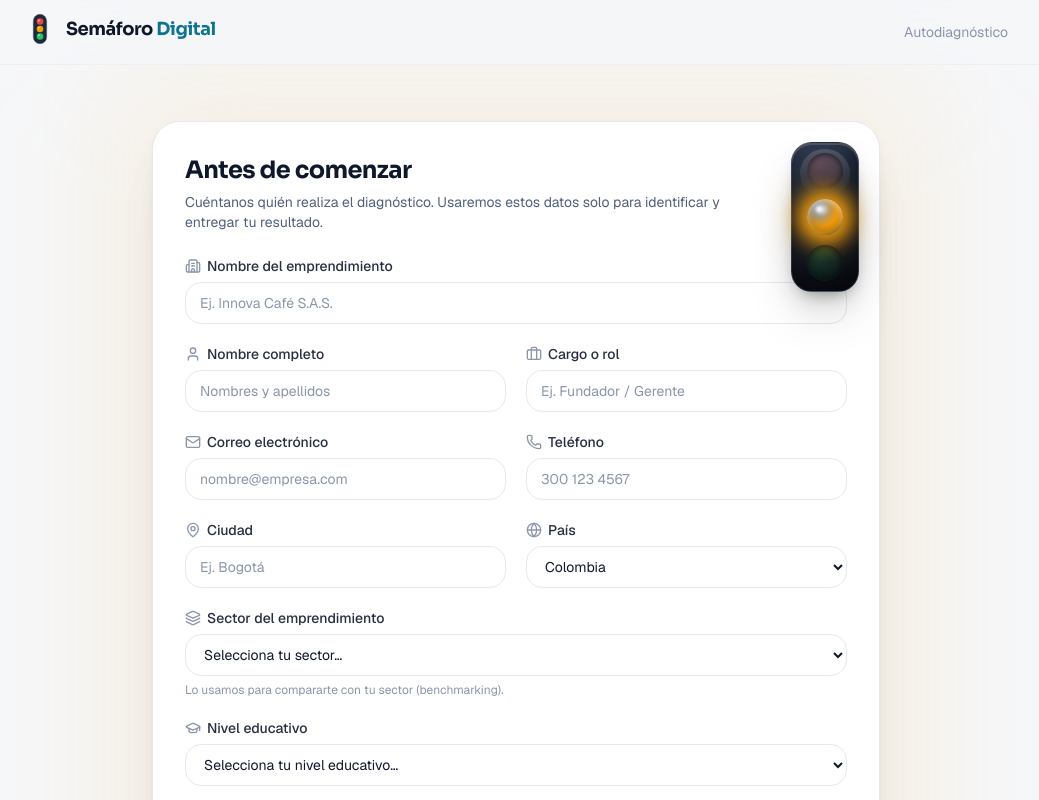
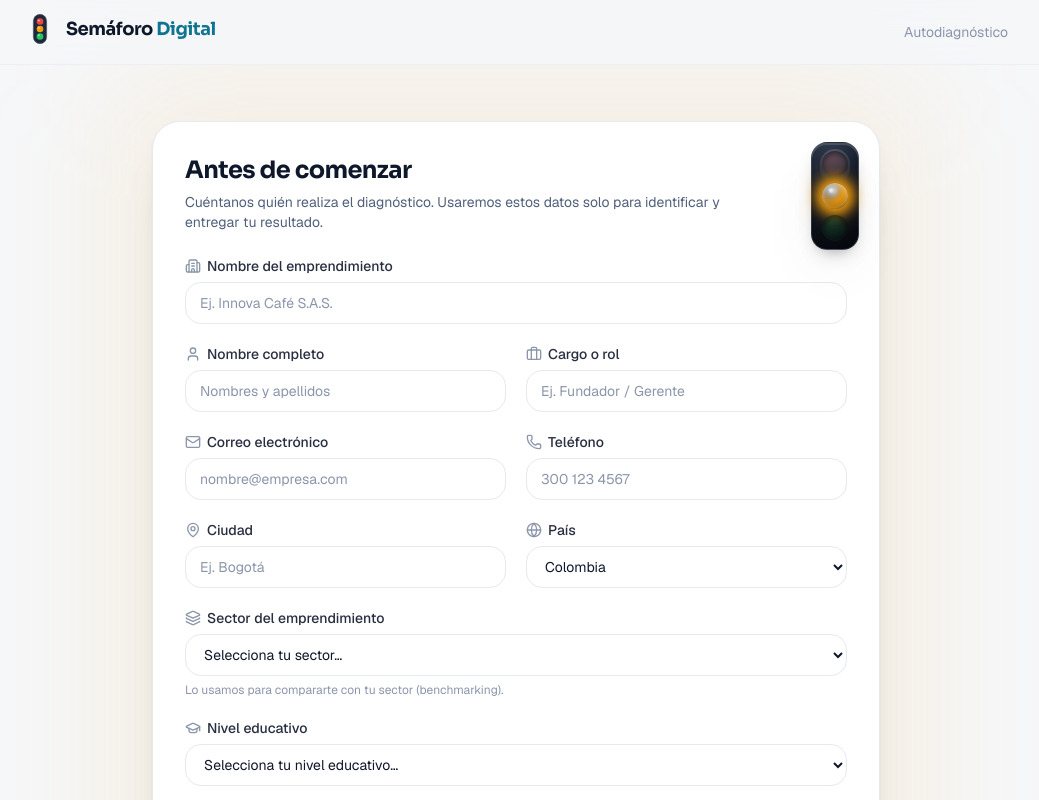
Before and after one commit to Angelsistemas7/radar-digital, a Next.js app: page /diagnostico in a window 1280 px wide. Shown: the top 800 px of the page, without its empty margins (124-1163 px from the left). Built offline with nearby package versions, Linux system fonts and the light colour scheme.

Commit message:
feat: latido en resultados, fade hero, semáforo xs en formulario

```diff
--- a/src/components/assessment/onboarding-form.tsx
+++ b/src/components/assessment/onboarding-form.tsx
@@ -92,7 +92,7 @@ export function OnboardingForm({
       >
         {/* semáforo de estado en la esquina superior derecha */}
         <div className="absolute right-4 top-4 sm:right-5 sm:top-5">
-          <Semaforo active={stateIdx} color={stateColor} size="sm" />
+          <Semaforo active={stateIdx} color={stateColor} size="xs" />
         </div>
 
         <div className="mb-6 pr-[76px] sm:pr-24">
--- a/src/components/landing/hero.tsx
+++ b/src/components/landing/hero.tsx
@@ -154,6 +154,8 @@ export function Hero() {
           </motion.div>
         </motion.div>
       </div>
+      {/* fade al fondo de la página para suavizar el corte con la sección siguiente */}
+      <div className="pointer-events-none absolute inset-x-0 bottom-0 h-32 bg-gradient-to-t from-background to-transparent" />
     </section>
   );
 }
--- a/src/components/results/result-view.tsx
+++ b/src/components/results/result-view.tsx
@@ -216,7 +216,7 @@ export function ResultView({
           <div className="relative grid items-center gap-8 lg:grid-cols-[auto_1fr]">
             {/* left: big gradual traffic light + level */}
             <div className="flex flex-col items-center gap-6 sm:flex-row sm:items-center lg:flex-col lg:items-center">
-              <Semaforo score={result.overall} />
+              <Semaforo score={result.overall} pulse />
               <div className="text-center sm:text-left lg:max-w-[18rem] lg:text-center">
                 {company && (
                   <p className="text-sm text-muted">
--- a/src/components/ui/semaforo.tsx
+++ b/src/components/ui/semaforo.tsx
@@ -16,12 +16,13 @@ export const WASH = [
 ] as const;
 export type LampIndex = 0 | 1 | 2;
 
-type Size = "sm" | "md" | "lg" | "xl";
+type Size = "xs" | "sm" | "md" | "lg" | "xl";
 
 const DIMS: Record<
   Size,
   { wrapper: string; lamp: string; gap: string; glow: number }
 > = {
+  xs: { wrapper: "w-[48px] rounded-[1rem] p-2", lamp: "size-[26px]", gap: "gap-1.5", glow: 14 },
   sm: { wrapper: "w-[68px] rounded-[1.3rem] p-2.5", lamp: "size-[36px]", gap: "gap-2.5", glow: 22 },
   md: { wrapper: "w-[92px] rounded-[1.7rem] p-3.5", lamp: "size-[52px]", gap: "gap-3", glow: 30 },
   lg: { wrapper: "w-[120px] rounded-[2.1rem] p-5", lamp: "size-[68px]", gap: "gap-4", glow: 38 },
@@ -35,12 +36,14 @@ function Lamp({
   className,
   glow,
   index,
+  pulse,
 }: {
   color: string;
   lit: boolean;
   className?: string;
   glow: number;
   index: number;
+  pulse?: boolean;
 }) {
   return (
     <motion.span
@@ -70,6 +73,15 @@ function Lamp({
           transition={{ duration: 2.4, repeat: Infinity, ease: "easeInOut" }}
         />
       )}
+      {/* pulse overlay — dims and re-lights the lamp body itself */}
+      {lit && pulse && (
+        <motion.span
+          aria-hidden
+          className="absolute inset-0 rounded-full bg-black"
+          animate={{ opacity: [0, 0.38, 0] }}
+          transition={{ duration: 1.8, repeat: Infinity, ease: "easeInOut" }}
+        />
+      )}
       {/* specular highlight */}
       {lit && (
         <span
@@ -90,12 +102,14 @@ export function Semaforo({
   active,
   color,
   size = "lg",
+  pulse = false,
   className,
 }: {
   score?: number;
   active?: LampIndex;
   color?: string;
   size?: Size;
+  pulse?: boolean;
   className?: string;
 }) {
   const lit = active ?? (typeof score === "number" ? levelIndexForScore(score) : 1);
@@ -130,6 +144,7 @@ export function Semaforo({
           lit={i === lit}
           className={dims.lamp}
           glow={dims.glow}
+          pulse={pulse}
         />
       ))}
     </div>
```
